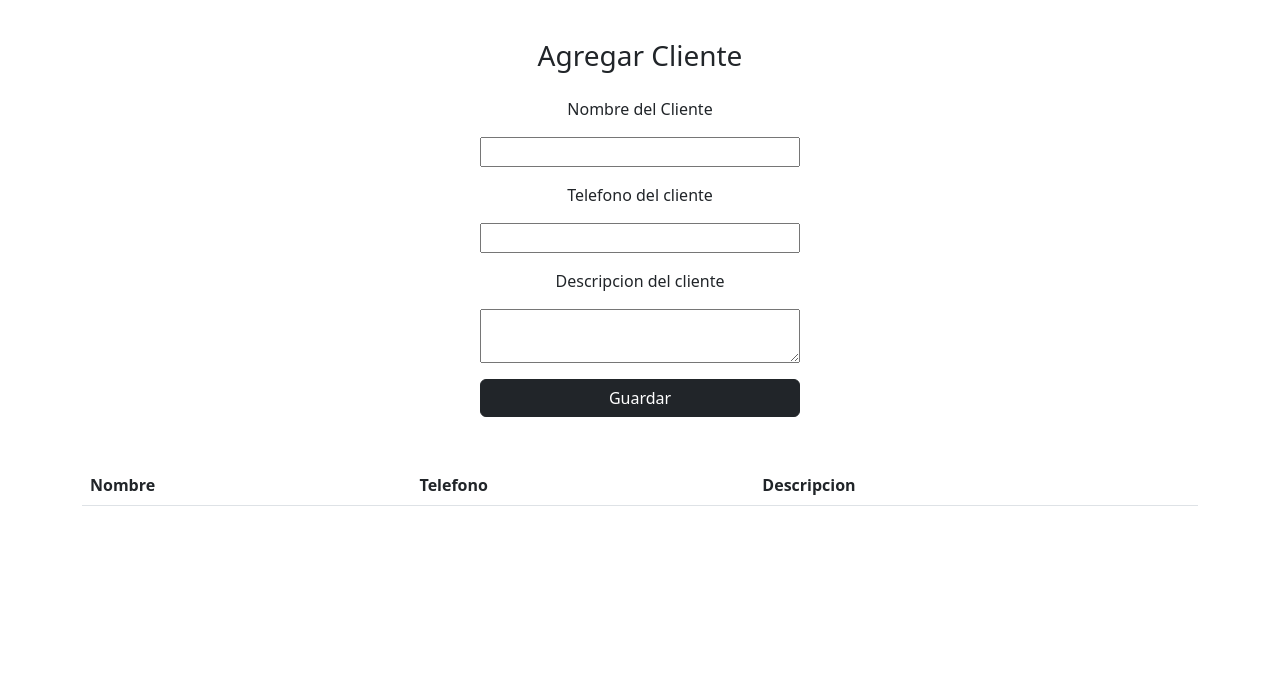
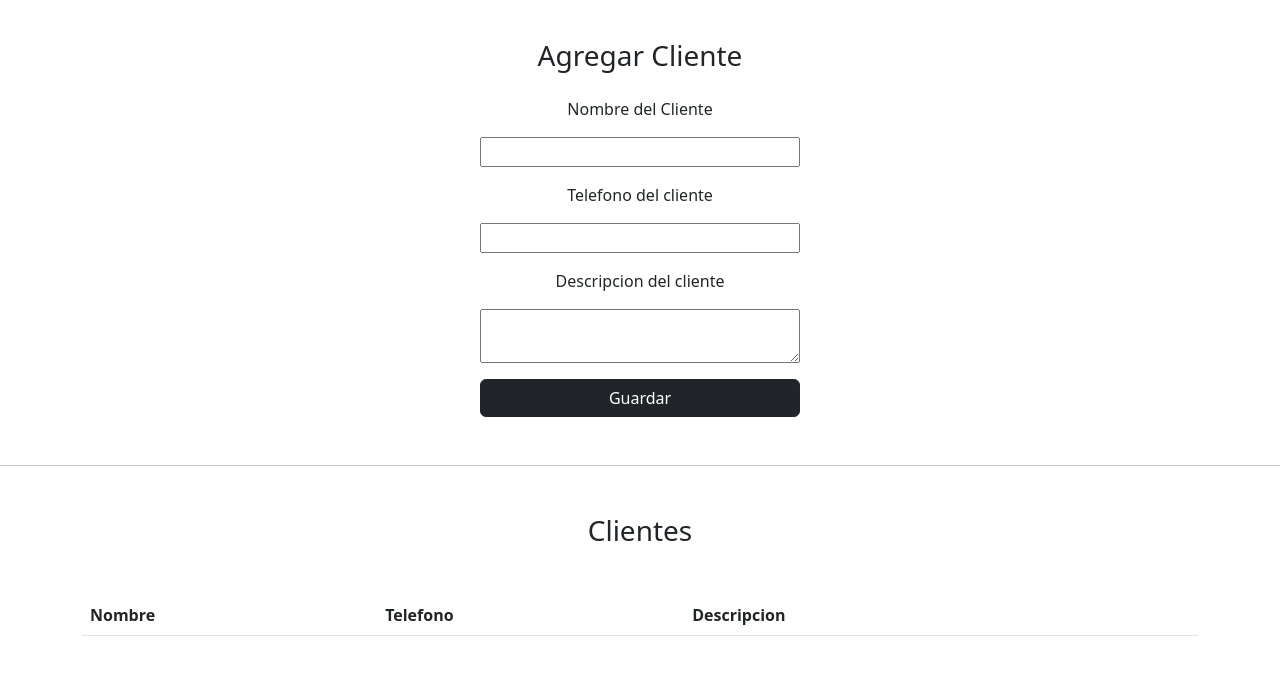
Before and after one commit to Junicuaaa/apiRestCreation, a website with bundled scripts: page index.html in a window 1280 px wide. Shown: the part 81-756 px from the top of the page. Built offline with nearby package versions, Linux system fonts and the light colour scheme.

Commit message:
feat: :lipstick: Design modified
adding the clients table and modifying a bit the design

```diff
--- a/index.html
+++ b/index.html
@@ -14,7 +14,7 @@
     <nav class="navbar px-5 bg-dark text-white">
         <h1>E&M DataBase</h1>
     </nav>
-    <div class="container d-flex justify-content-center mt-5">
+    <div class="container d-flex justify-content-center my-5">
         <form id="form" class="d-flex justify-content-center align-items-center gap-3 flex-column" style="width: 20rem;">
             <h3>Agregar Cliente</h3>
             <label>Nombre del Cliente</label>
@@ -26,13 +26,18 @@
             <button  type="submit" class="btn btn-dark w-100">Guardar</button>
         </form>
     </div>
-    <div class="container d-flex justify-content-center mt-5">
+    <hr>
+    <div class="container d-flex align-items-center justify-content-center mt-5 flex-column">
+        <h3 class="mb-5">Clientes</h3>
         <table class="table">
             <thead>
               <tr>
                 <th scope="col">Nombre</th>
                 <th scope="col">Telefono</th>
                 <th scope="col">Descripcion</th>
+                <th scope="col"></th>
+                <th scope="col"></th>
+
               </tr>
             </thead>
             <tbody class="main-table">
```
